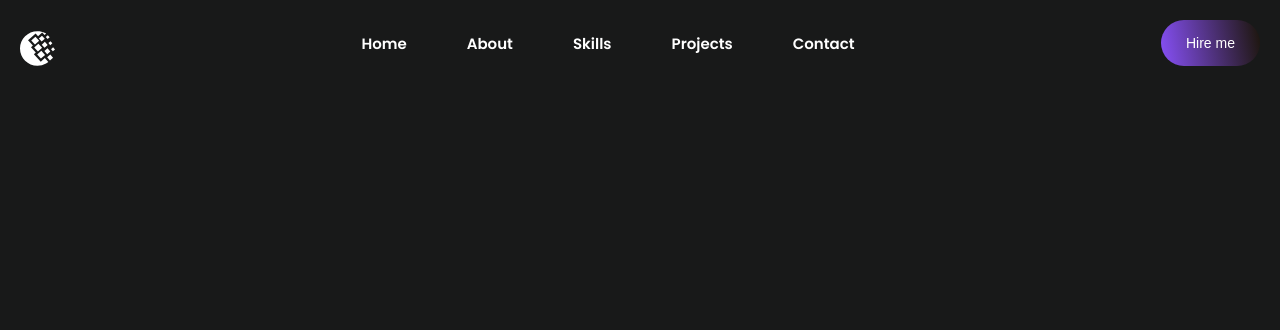
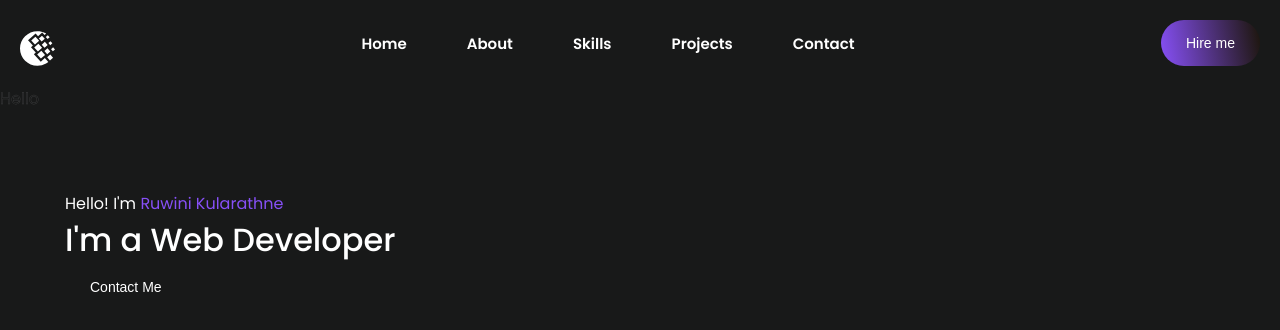
Before and after one commit to ruwinikularathne/My-Portfolio, a React (Create React App) app: page / in a window 1280 px wide. Shown: the top 330 px of the page. Built offline with nearby package versions, Linux system fonts and the light colour scheme.

Commit message:
initial header commit

```diff
--- a/src/components/Header/index.jsx
+++ b/src/components/Header/index.jsx
@@ -3,9 +3,25 @@ import "./Header.css"
 
 const Header = () => {
     return(
-        <div>
+        <header id='header' className='blur-effect'>
+            <div className="stroke_text intro_text">Hello</div>
+                <div className="section_wrapper header_container">
+                    <div className="column intro_container blur_effect">
+                        <div className="header_info">
+                            <div className="header_info_top">
+                                Hello! I'm <span className='color_primary'>Ruwini Kularathne</span>
+                            </div>
+                            <div className="header_info_middle">
+                                <h1 className='primary_titile header-titile'>I'm a Web Developer</h1>
+                            </div>
+                            <div className="header_info_bottom">
+                                <button className='btn'>Contact Me</button>
+                            </div>
+                        </div>
+                    </div>
+            </div>
+        </header>
 
-        </div>
     )
 }
 
```
Also changed, not shown: src/App.js (+4 -4 lines).
